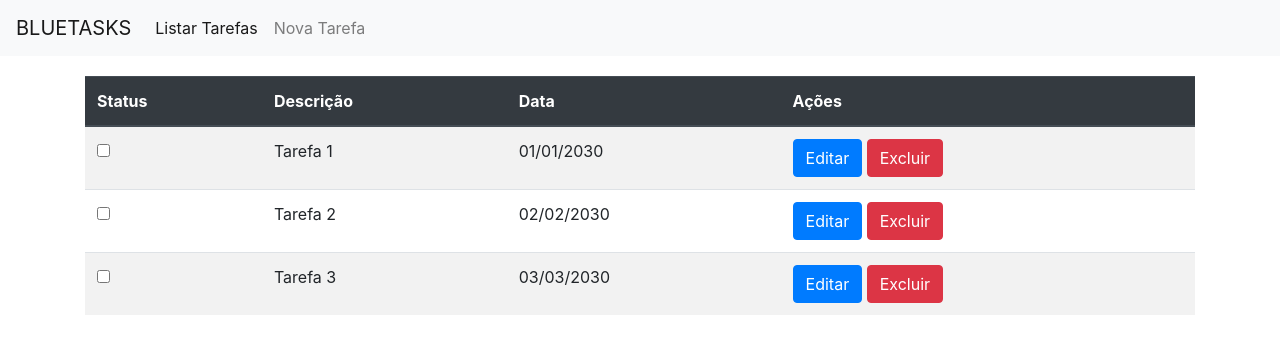
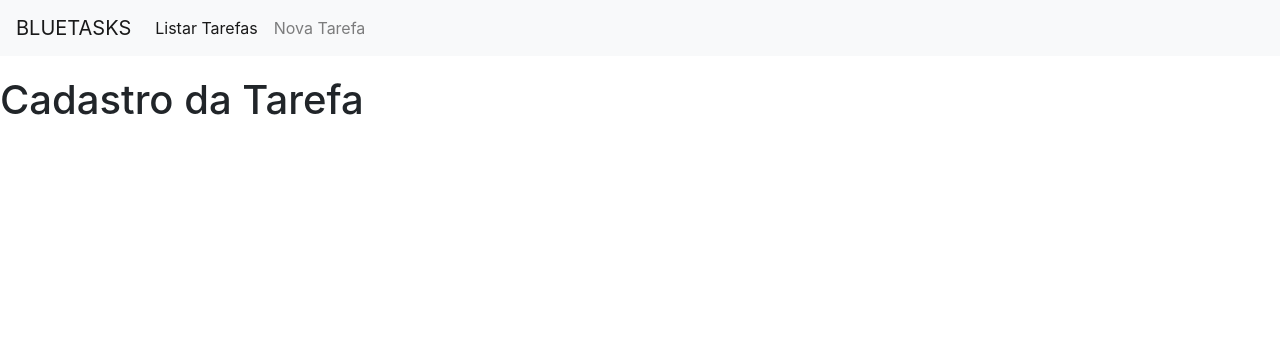
Before and after one commit to LuizEduardoBilotta/BlueTasks, a React (Create React App) app: page /form in a window 1280 px wide. Shown: the top 354 px of the page. Built offline with nearby package versions, Linux system fonts and the light colour scheme.

Commit message:
AULA 19.13 - Criando o redirecionamento de tela

```diff
--- a/src/App.js
+++ b/src/App.js
@@ -1,6 +1,7 @@
 import React, { Component } from 'react';
-import { BrowserRouter } from 'react-router-dom';
+import { BrowserRouter, Route, Switch } from 'react-router-dom';
 import Navbar from './components/Navbar';
+import TaskForm from './components/TaskForm';
 import TaskListTable from './components/TaskListTable';
 
 class App extends Component {
@@ -13,9 +14,11 @@
       <BrowserRouter>
         <div className="App">
           <Navbar />
-          <div className="container" style={{ marginTop: 20 }}>
-            <TaskListTable />
-          </div>
+          <div className="container" style={{ marginTop: 20 }} />
+          <Switch>
+            <Route exact path="/form" component={ TaskForm } />
+            <Route path="/" component={ TaskListTable } />
+          </Switch>
         </div>
       </BrowserRouter>
     );
--- /dev/null
+++ b/src/components/TaskForm.js
@@ -0,0 +1,13 @@
+import React, { Component } from 'react';
+
+class TaskForm extends Component {
+    render() {
+        return (
+            <div>
+                <h1>Cadastro da Tarefa</h1>
+            </div>
+        );
+    }
+}
+
+export default TaskForm;
```
